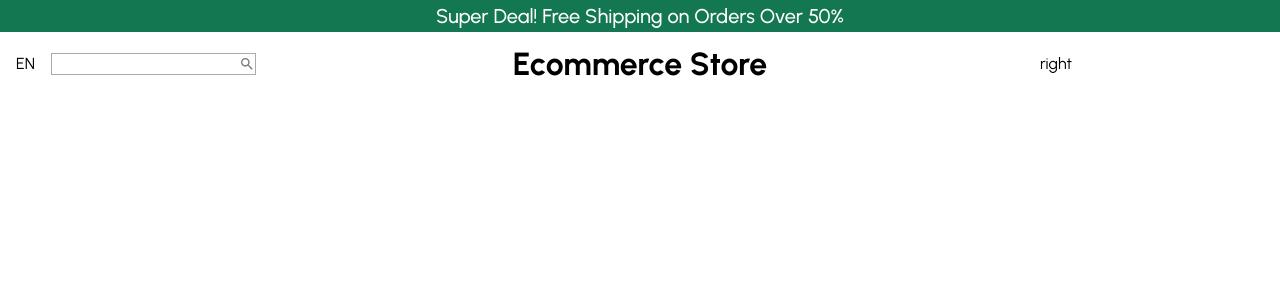
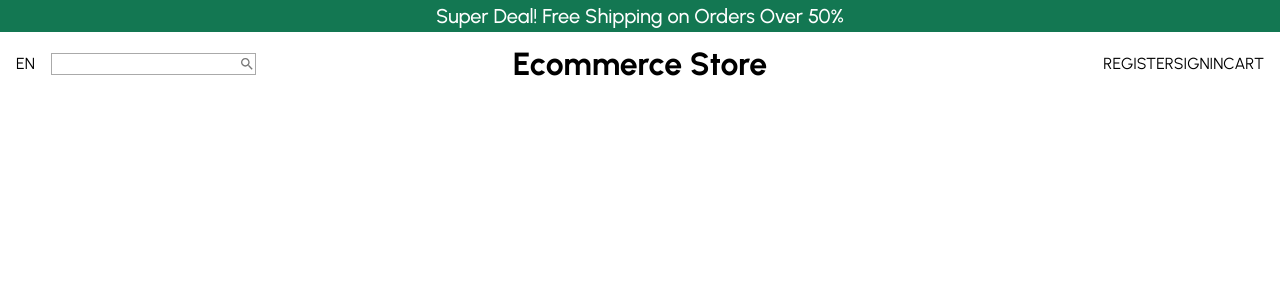
Before and after one commit to adarraji/react-shop, a React (Create React App) app: page / in a window 1280 px wide. Shown: the top 300 px of the page. Built offline with nearby package versions, Linux system fonts and the light colour scheme.

Commit message:
added right nav code

```diff
--- a/src/components/Navbar/Navbar.js
+++ b/src/components/Navbar/Navbar.js
@@ -17,7 +17,12 @@ const Navbar = () => {
             <div className="flex-1">
                 <h1 className="tc">Ecommerce Store</h1>
             </div>
-            <div className="flex-1">right</div>
+            <div className="flex-1 flex justify-end items-center">
+                <div>REGISTER</div>
+                <div>SIGNIN</div>
+                <div>CART</div>
+
+            </div>
         </div>
     )
 }
```
